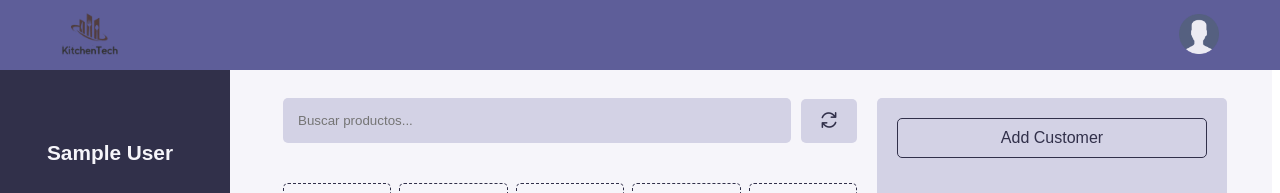
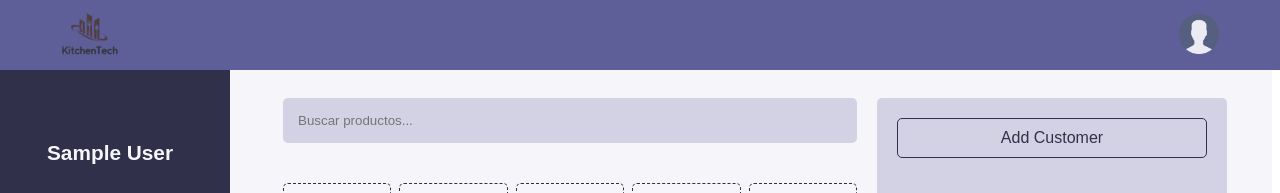
Before and after one commit to DEIS-4446-Grupo4/kitchen-tech-frontend, a Vue app: page /1/1/casing in a window 1280 px wide. Shown: the top 193 px of the page. Built offline with nearby package versions, Linux system fonts and the light colour scheme; sample sign-in values are in the browser's storage.

Commit message:
fix(): Casing Header

```diff
--- a/src/admins/views/cassing-views/components/favorite-product-header.vue
+++ b/src/admins/views/cassing-views/components/favorite-product-header.vue
@@ -1,32 +1,21 @@
 <template>
   <div class="products-header">
-    <!-- SEARCHBAR -->
     <input
         class="search-bar"
         type="text"
         v-model="searchQuery"
         placeholder="Buscar productos..."
         @focus="showDropdown = true"
-
     />
-    <!-- RESULTADOS -->
     <ul v-if="showDropdown && filteredProducts.length" class="dropdown">
-      <li
-          v-for="p in filteredProducts"
-          :key="p.id"
-          class="product-card"
-      >
+      <li v-for="p in filteredProducts" :key="p.id" class="product-card">
         <div class="card-content">
           <span class="product-name">{{ p.productName }}</span>
           <span class="product-price">S/. {{ p.productPrice }}</span>
         </div>
-        <button @click="addProductToCart(p)" class="add-button">+</button>
+        <button @click.prevent="emitAddToCart(p)" class="add-button">+</button>
       </li>
     </ul>
-
-    <button class="edit-button" @click="$emit('refresh-products')">
-      <i class="icon pi pi-sync" style="font-size: 1rem"/>
-    </button>
   </div>
 </template>
 
@@ -34,52 +23,42 @@
 import { productsStore } from "@/public/stores/productsStore";
 
 export default {
-  name: "FavoriteProductHeader",
   props: {
     isEditMode: Boolean,
     restaurantName: String,
     cart: Array,
-    selectedSlot: Number,
+    selectedSlot: Number
   },
   data() {
     return {
       searchQuery: "",
-      showDropdown: false
+      showDropdown: false,
+      productsStore
     };
   },
   computed: {
     filteredProducts() {
       if (!this.searchQuery) return [];
-      const q = this.searchQuery.toLowerCase();
-      const filtered = productsStore.products.filter((p) =>
-          p.productName.toLowerCase().includes(q)
-      );
-      return filtered;
+      return productsStore.findByName(this.searchQuery);
     }
   },
   mounted() {
     document.addEventListener("click", this.handleClickOutside);
   },
-
   beforeUnmount() {
     document.removeEventListener("click", this.handleClickOutside);
   },
   methods: {
-    addProductToCart(product) {
-      this.$emit("add-to-cart", {
-        ...product,
-        price: product.productPrice,
-      });
+    handleClickOutside(e) {
+      if (!this.$el.contains(e.target)) this.showDropdown = false;
     },
-
-    handleClickOutside(e) {
-      if (!this.$el.contains(e.target)) {
-        this.showDropdown = false;
-      }
+    emitAddToCart(p) {
+      this.$emit("add-to-cart", p);
     }
-  },
+  }
 };
 </script>
+
 
 <style scoped>
 .products-header {
```
Also changed, not shown: src/public/stores/favoritesStore.js (renamed from src/public/stores/favoriteStores.js).
